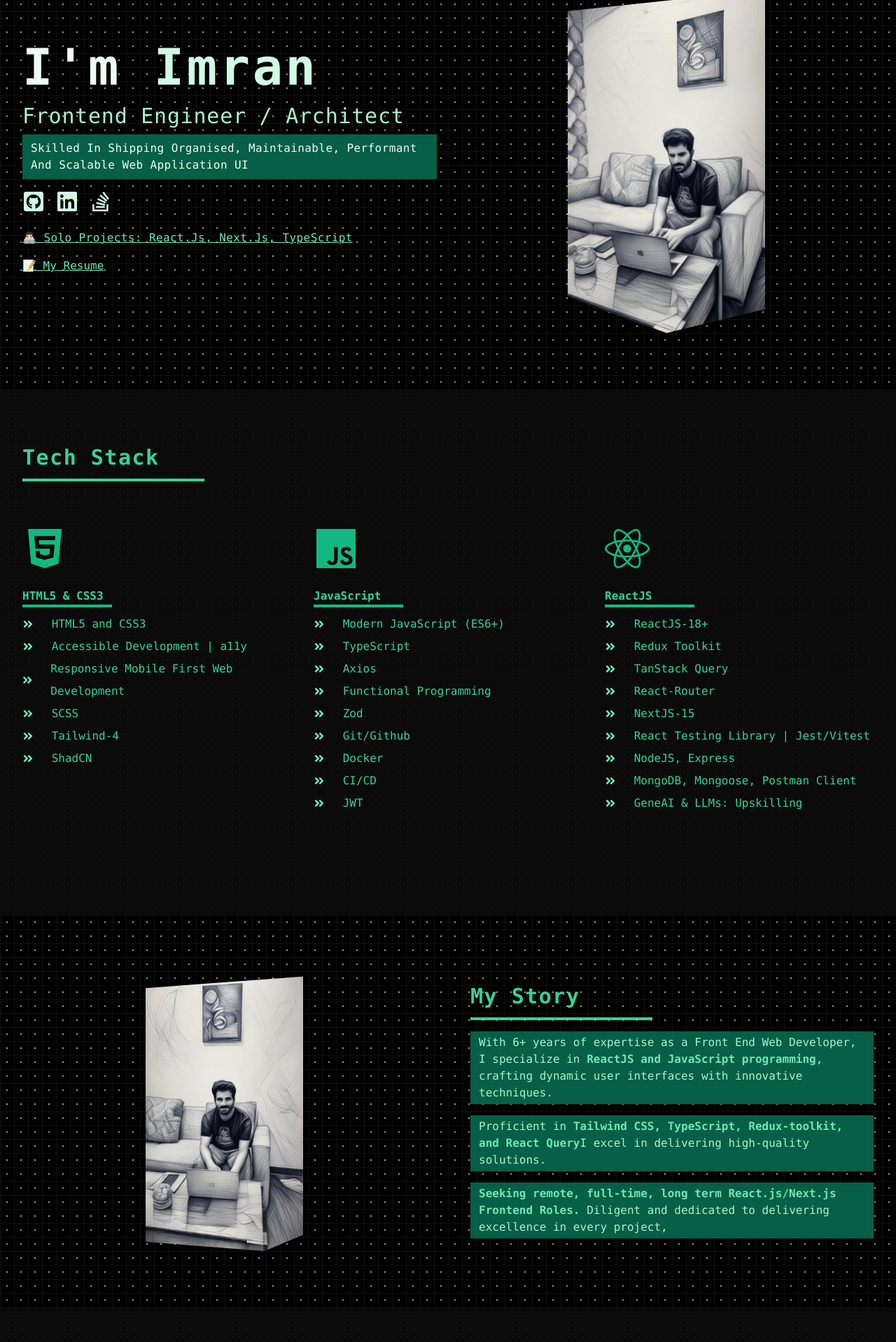
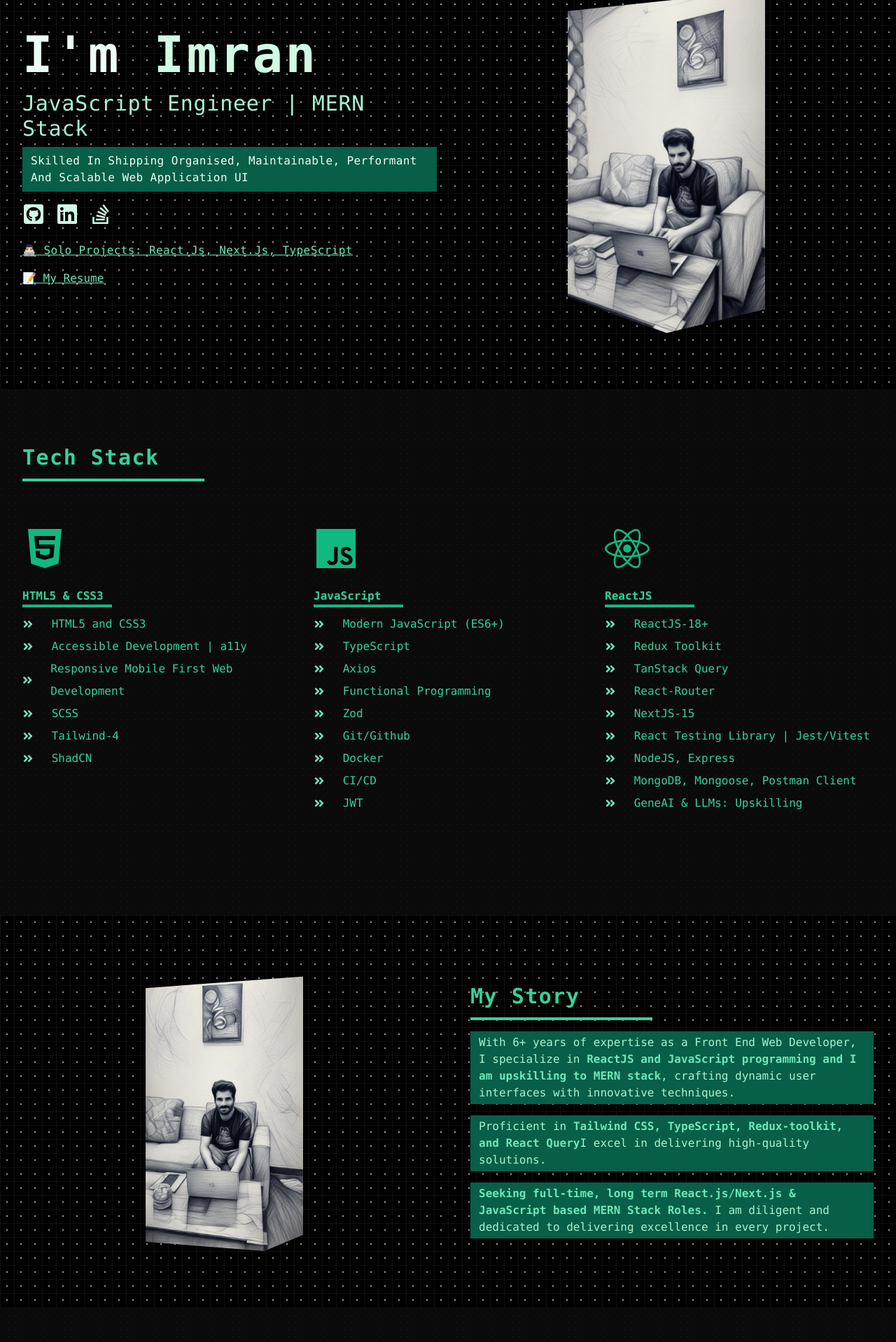
Before and after one commit to emmeiwhite/imran-portfolio-2024, a React (Vite) app: page / in a window 1280 px wide. Shown: the part 200-2118 px from the top of the page at 70% size. Built offline with nearby package versions, Linux system fonts and the light colour scheme; a web font is replaced by a local one.

Commit message:
Updates in resume

```diff
--- a/src/components/About.jsx
+++ b/src/components/About.jsx
@@ -31,7 +31,7 @@
               With 6+ years of expertise as a Front End Web Developer, I specialize in
               <span className="text-emerald-300 font-semibold">
                 {' '}
-                ReactJS and JavaScript programming
+                ReactJS and JavaScript programming and I am upskilling to MERN stack
               </span>
               , crafting dynamic user interfaces with innovative techniques.
             </p>
@@ -44,9 +44,9 @@
             </p>
             <p className="mt-4 text-emerald-200 bg-emerald-800 px-3 py-1">
               <span className="text-emerald-300 font-bold">
-                Seeking remote, full-time, long term React.js/Next.js Frontend Roles.
+                Seeking full-time, long term React.js/Next.js & JavaScript based MERN Stack Roles.
               </span>{' '}
-              Diligent and dedicated to delivering excellence in every project,
+              I am diligent and dedicated to delivering excellence in every project.
             </p>
           </article>
         </div>
--- a/src/components/Hero.jsx
+++ b/src/components/Hero.jsx
@@ -25,7 +25,7 @@
             </h1>
 
             <p className="mt-4 text-3xl text-emerald-200 capitalize tracking-wide">
-              Frontend Engineer / Architect
+              JavaScript Engineer | MERN Stack
             </p>
 
             <p className="mt-2  capitalize tracking-wide text-emerald-50 bg-emerald-800 px-3 py-2">
```
